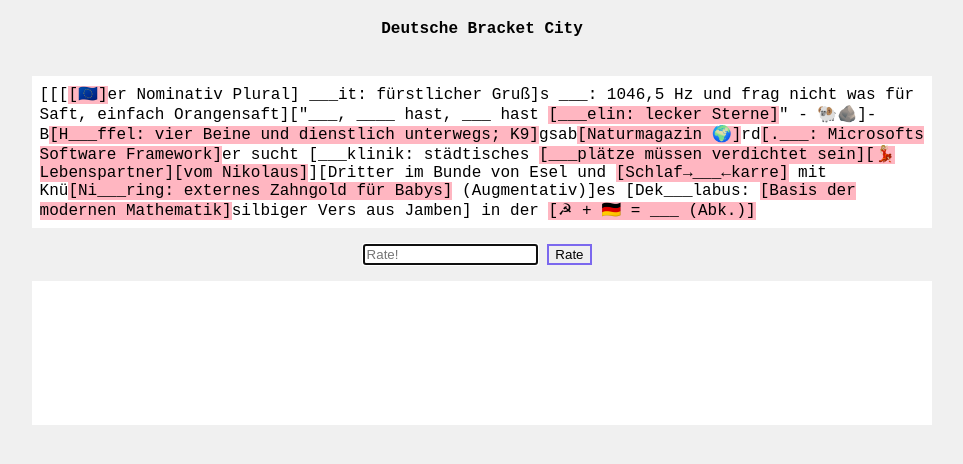
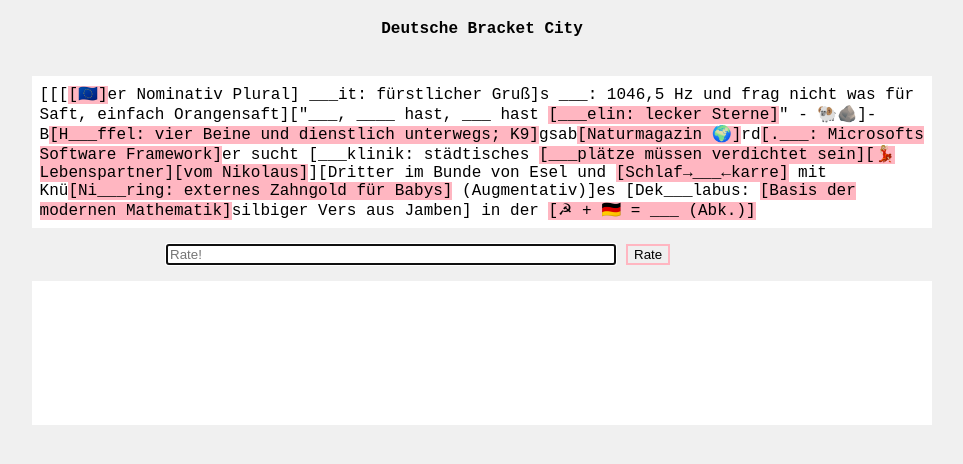
Before and after one commit to NPruen/npruen.github.io, a plain HTML site: page index.html in a window 1280 px wide. Shown: the part 228-692 px from the top of the page, without its empty margins (158-1121 px from the left). Drawn offline with Linux system fonts and the light colour scheme.

Commit message:
beauty op

```diff
--- a/Klammerstadt.js
+++ b/Klammerstadt.js
@@ -96,7 +96,6 @@ function loadJSON(file){
 		.catch(error => {
 			console.error('Error loading JSON:', error);
 		});
-
 }
 
 function getInnerBracketIndices(string){
--- a/index.html
+++ b/index.html
@@ -21,7 +21,7 @@
 
 	<div class="puzzletext-box" id="puzzleText"></div>
 
-	<div style="display: inline-block;">
+	<div style="display: inline-block; width:50%">
 		<input type="text" id="inputBox" placeholder="Rate!" style="width:70%">
 		<button onclick="parseNewGuess()">Rate</button>
 	</div>
--- a/style-klammerstadt.css
+++ b/style-klammerstadt.css
@@ -18,11 +18,11 @@ input {
 }
 
 button {
-	border: 2px solid #7B68EE;
+	border: 2px solid #FFB6C1;
 }
 
 button:hover {
-	background-color: #7B68EE;
+	background-color: #FFB6C1;
 }
 
 .parseInputButton {
```
